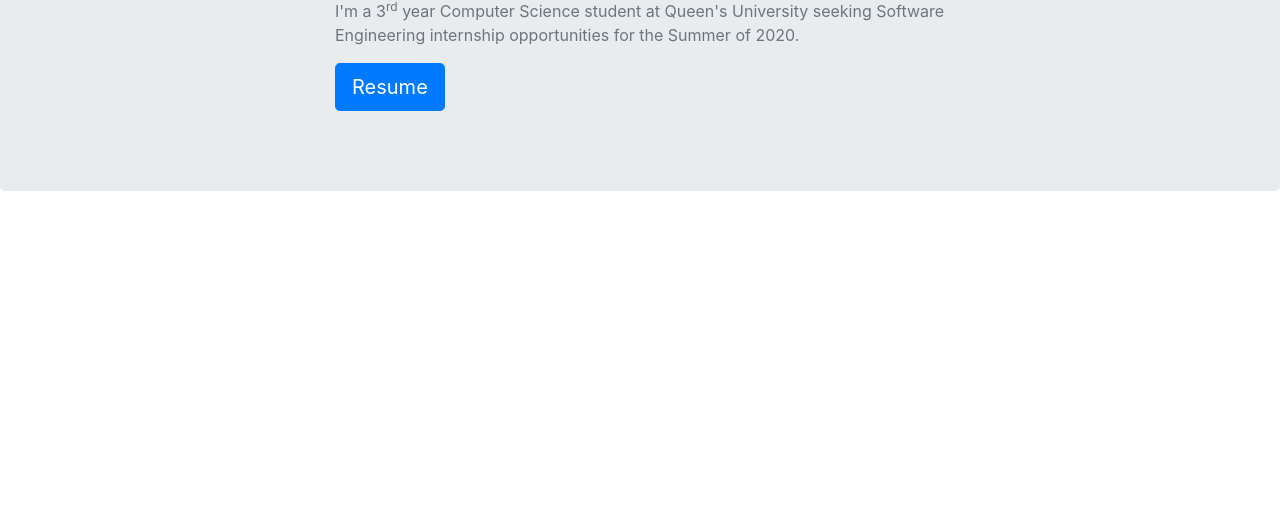
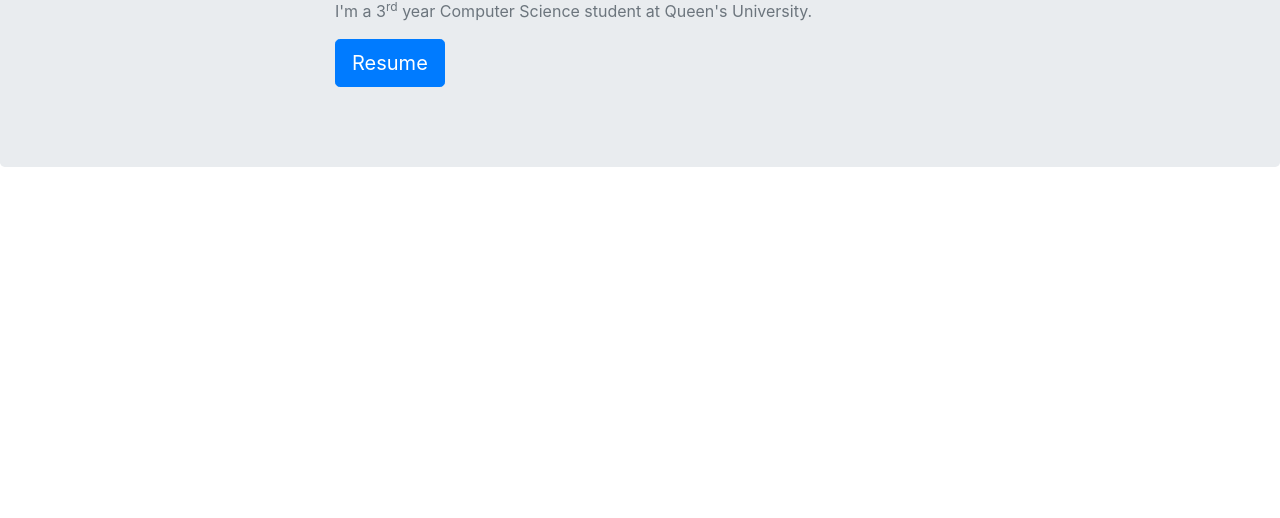
Before and after one commit to jr2021/jr2021.github.io, a plain HTML site: page index.html in a window 1280 px wide. Shown: the part 282-800 px from the top of the page. Drawn offline with nearby package versions, Linux system fonts and the light colour scheme.

Commit message:
Update index.html

```diff
--- a/index.html
+++ b/index.html
@@ -45,7 +45,7 @@
     <div class="jumbotron">
       <div class="container">
         <h1 class="display-4">Hey there,</h1>
-        <p class="text-muted">I'm a 3<sup>rd</sup> year Computer Science student at Queen's University seeking Software Engineering internship opportunities for the Summer of 2020.</p>
+        <p class="text-muted">I'm a 3<sup>rd</sup> year Computer Science student at Queen's University.</p>
         <p><a class="btn btn-primary btn-lg" href="resume.pdf" role="button">Resume</a></p>
       </div>
     </div>
```
